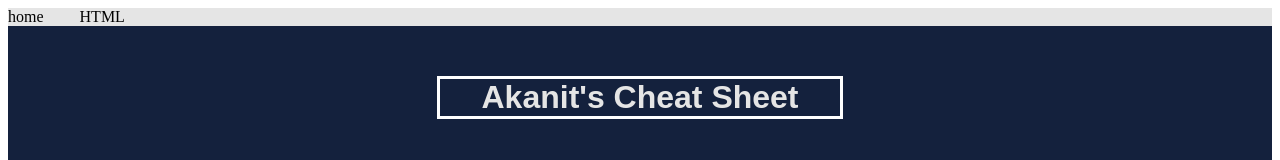
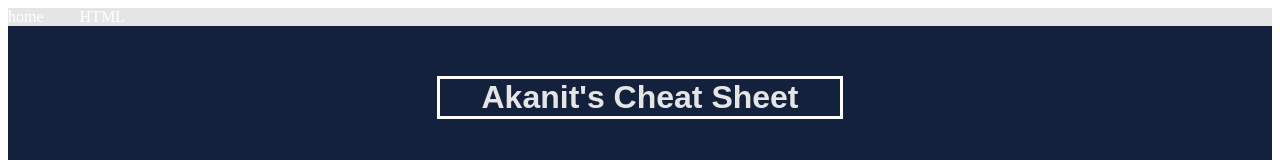
Before and after one commit to StevTobs/fullstack_cheatsheet, a plain HTML site: page index.html in a window 1280 px wide. Shown: the top 160 px of the page. Drawn offline with Linux system fonts and the light colour scheme.

Commit message:
Update styles.css

```diff
--- a/styles.css
+++ b/styles.css
@@ -6,6 +6,8 @@ nav {
 nav li {
     display: inline;
     padding-right: 2rem;
+    color: rgb(255, 255, 255);
+    text-align: center;
 }
 
 nav li:last-child {
```
